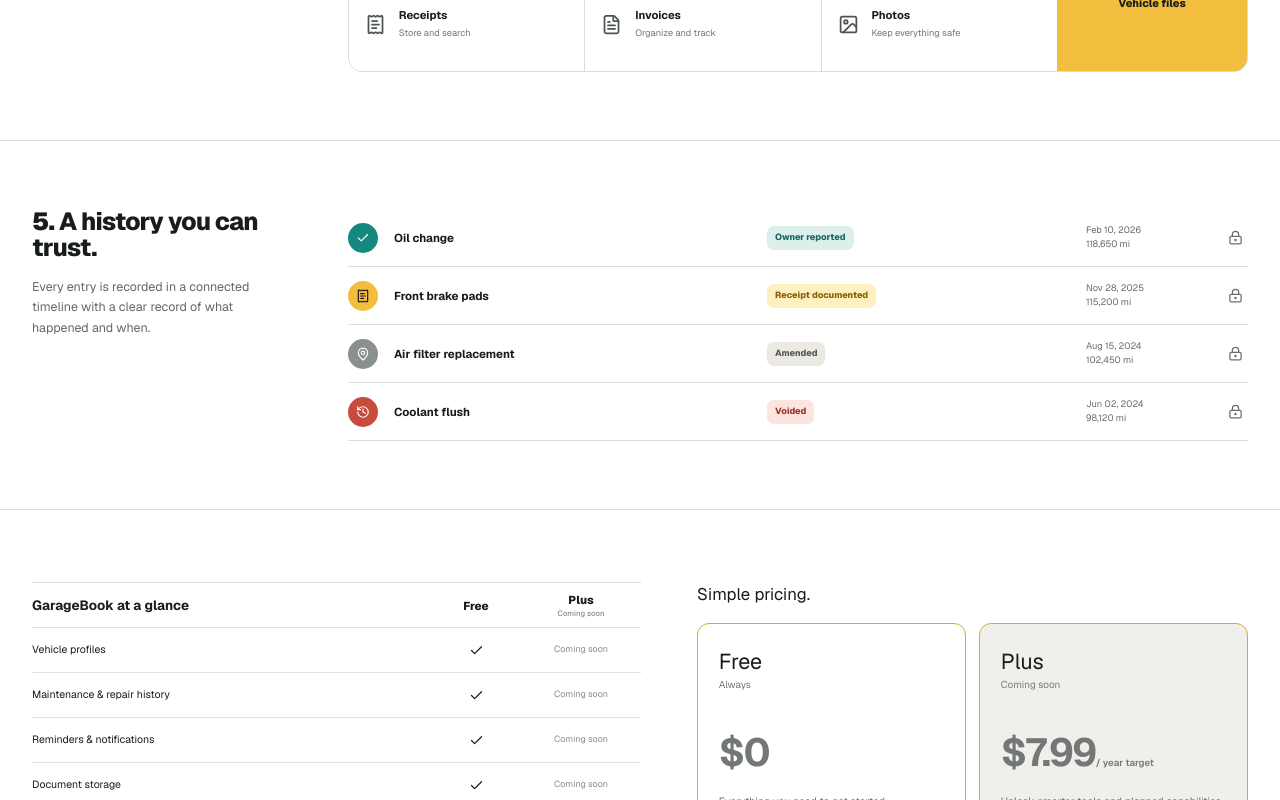
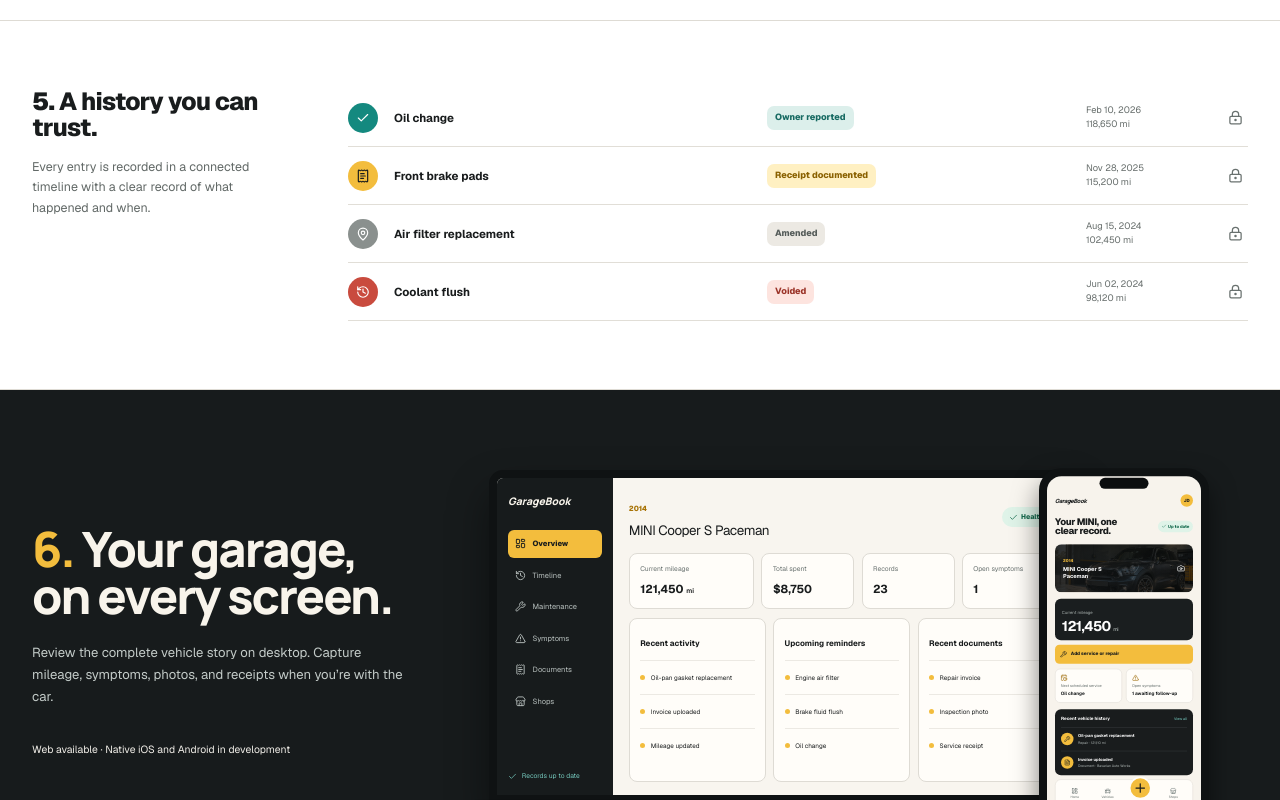
Before and after one commit to marcojaydomingo-del/GarageBook, a Next.js app: page / in a window 1280 px wide. Shown: the part 2000-2800 px from the top of the page. Built offline with nearby package versions, Linux system fonts and the light colour scheme; no server answers.

Commit message:
Move device previews into section 6

```diff
--- a/app/page.tsx
+++ b/app/page.tsx
@@ -64,7 +64,6 @@
               <Link className="landing-button landing-button-dark" href="/signup">Get GarageBook free <ArrowRight size={17} /></Link>
               <a className="landing-button landing-button-ghost" href="#how-it-works">See how it works <ArrowRight size={17} /></a>
             </div>
-            <div className="landing-device-stage"><LandingDashboardPreview /></div>
           </div>
         </div>
       </section>
@@ -117,6 +116,17 @@
             <HistoryLine tone="receipt" title="Front brake pads" source="Receipt documented" date="Nov 28, 2025" mileage="115,200 mi" />
             <HistoryLine tone="amended" title="Air filter replacement" source="Amended" date="Aug 15, 2024" mileage="102,450 mi" />
             <HistoryLine tone="void" title="Coolant flush" source="Voided" date="Jun 02, 2024" mileage="98,120 mi" />
+          </div>
+        </section>
+
+        <section className="landing-everywhere-band" aria-labelledby="landing-everywhere-title">
+          <div className="landing-everywhere-inner">
+            <div className="landing-everywhere-copy">
+              <h2 id="landing-everywhere-title"><span>6.</span> Your garage,<br />on every screen.</h2>
+              <p>Review the complete vehicle story on desktop. Capture mileage, symptoms, photos, and receipts when you’re with the car.</p>
+              <small>Web available · Native iOS and Android in development</small>
+            </div>
+            <div className="landing-everywhere-devices"><LandingDashboardPreview /></div>
           </div>
         </section>
 
--- a/components/landing-dashboard-preview.tsx
+++ b/components/landing-dashboard-preview.tsx
@@ -5,8 +5,10 @@
   CarFront,
   Check,
   FileText,
+  History,
   LayoutDashboard,
   Plus,
+  ReceiptText,
   Store,
   Wrench,
 } from "lucide-react";
@@ -15,7 +17,7 @@
   return (
     <div className="landing-device-pair" aria-label="GarageBook web and mobile dashboard previews">
       <div className="landing-laptop" aria-label="GarageBook web dashboard preview">
-        <div className="landing-laptop-frame"><DashboardScreen /></div>
+        <div className="landing-laptop-frame"><DesktopDashboardScreen /></div>
         <div className="landing-laptop-base" aria-hidden="true" />
       </div>
       <div className="landing-phone-wrap">
@@ -25,6 +27,51 @@
         </div>
       </div>
     </div>
+  );
+}
+
+function DesktopDashboardScreen() {
+  return (
+    <div className="landing-desktop-screen">
+      <aside className="landing-desktop-sidebar">
+        <strong>GarageBook</strong>
+        <nav aria-label="Desktop dashboard preview navigation">
+          <span className="active"><LayoutDashboard size={11} />Overview</span>
+          <span><History size={11} />Timeline</span>
+          <span><Wrench size={11} />Maintenance</span>
+          <span><AlertTriangle size={11} />Symptoms</span>
+          <span><ReceiptText size={11} />Documents</span>
+          <span><Store size={11} />Shops</span>
+        </nav>
+        <small><Check size={9} /> Records up to date</small>
+      </aside>
+      <div className="landing-desktop-main">
+        <header>
+          <div><small>2014</small><h3>MINI Cooper S Paceman</h3></div>
+          <span><Check size={9} /> Healthy</span>
+        </header>
+        <div className="landing-desktop-summary">
+          <div><small>Current mileage</small><strong>121,450 <em>mi</em></strong></div>
+          <div><small>Total spent</small><strong>$8,750</strong></div>
+          <div><small>Records</small><strong>23</strong></div>
+          <div><small>Open symptoms</small><strong>1</strong></div>
+        </div>
+        <div className="landing-desktop-columns">
+          <DesktopPanel title="Recent activity" rows={["Oil-pan gasket replacement", "Invoice uploaded", "Mileage updated"]} />
+          <DesktopPanel title="Upcoming reminders" rows={["Engine air filter", "Brake fluid flush", "Oil change"]} />
+          <DesktopPanel title="Recent documents" rows={["Repair invoice", "Inspection photo", "Service receipt"]} />
+        </div>
+      </div>
+    </div>
+  );
+}
+
+function DesktopPanel({ title, rows }: { title: string; rows: string[] }) {
+  return (
+    <section className="landing-desktop-panel">
+      <strong>{title}</strong>
+      {rows.map((row) => <div key={row}><span /><small>{row}</small></div>)}
+    </section>
   );
 }
 
```
Also changed, not shown: app/globals.css.
